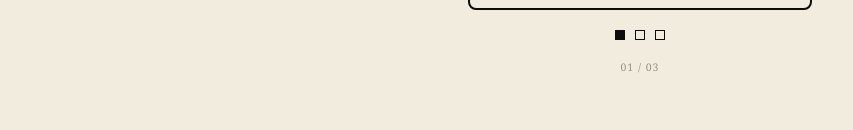
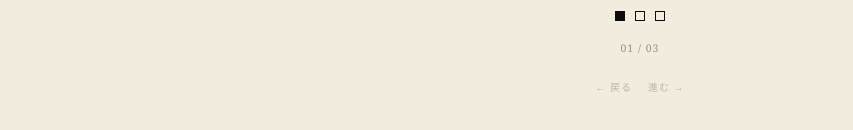
Before and after one commit to ssetagayahm-lab/my-portfolio, a React (Vite) app: page / in a window 1280 px wide. Both pictures are taken after a click on the button "Space Conductor". Shown: the part 646-776 px from the top of the page, without its empty margins (0-853 px from the left). Built offline with nearby package versions, Linux system fonts and the light colour scheme; grey boxes are pictures that could not be loaded.

Commit message:
Update PortfolioMindMap.jsx

```diff
--- a/src/PortfolioMindMap.jsx
+++ b/src/PortfolioMindMap.jsx
@@ -132,11 +132,11 @@ const NODES = [
     label: "光景",
     en: "SCENERY",
     code: "LS.02",
-    sub: "空間デザイン学科 課題作品",
+    sub: "灯の記録",
     angle: 150,
     accent: ["#5a6e8c", "#9aa6b5"],
     photos: [
-      { caption: "光景 01", src: "/images/R0014544.jpeg" },
+      { caption: "光景 01", src: "/images/R0014544.JPG" },
       { caption: "光景 02", src: "/images/IMG_4554.jpeg" },
       { caption: "光景 03", src: "/images/IMG_4646.jpeg" },
       { caption: "光景 04", src: "/images/IMG_4029.jpeg" },
@@ -773,6 +773,20 @@ export default function PortfolioMindMap() {
               {String(photoIndex + 1).padStart(2, "0")} /{" "}
               {String(activeNode.photos.length).padStart(2, "0")}
             </div>
+
+            <div
+              style={{
+                fontSize: 10,
+                color: "#bdb6a3",
+                letterSpacing: 1,
+                display: "flex",
+                gap: 16,
+                marginTop: 4,
+              }}
+            >
+              <span>← 戻る</span>
+              <span>進む →</span>
+            </div>
           </div>
         </div>
       )}
```
